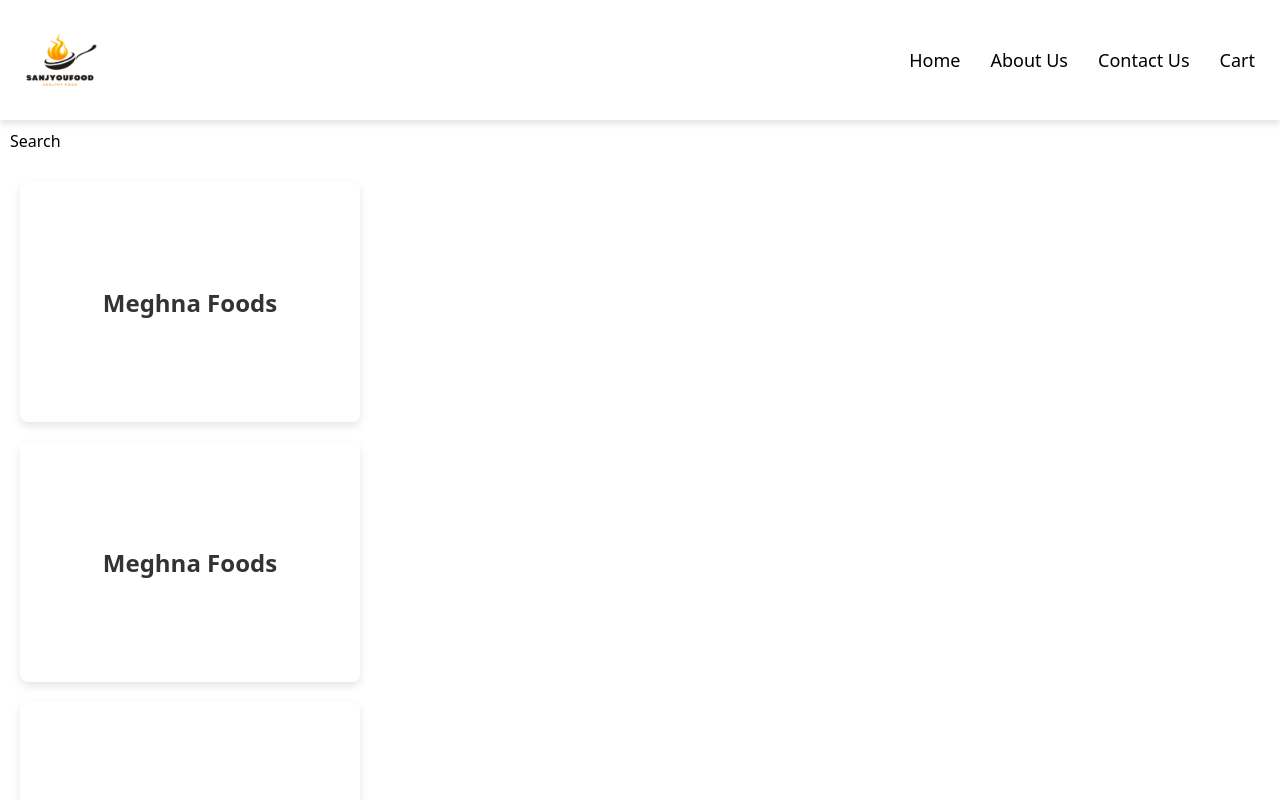
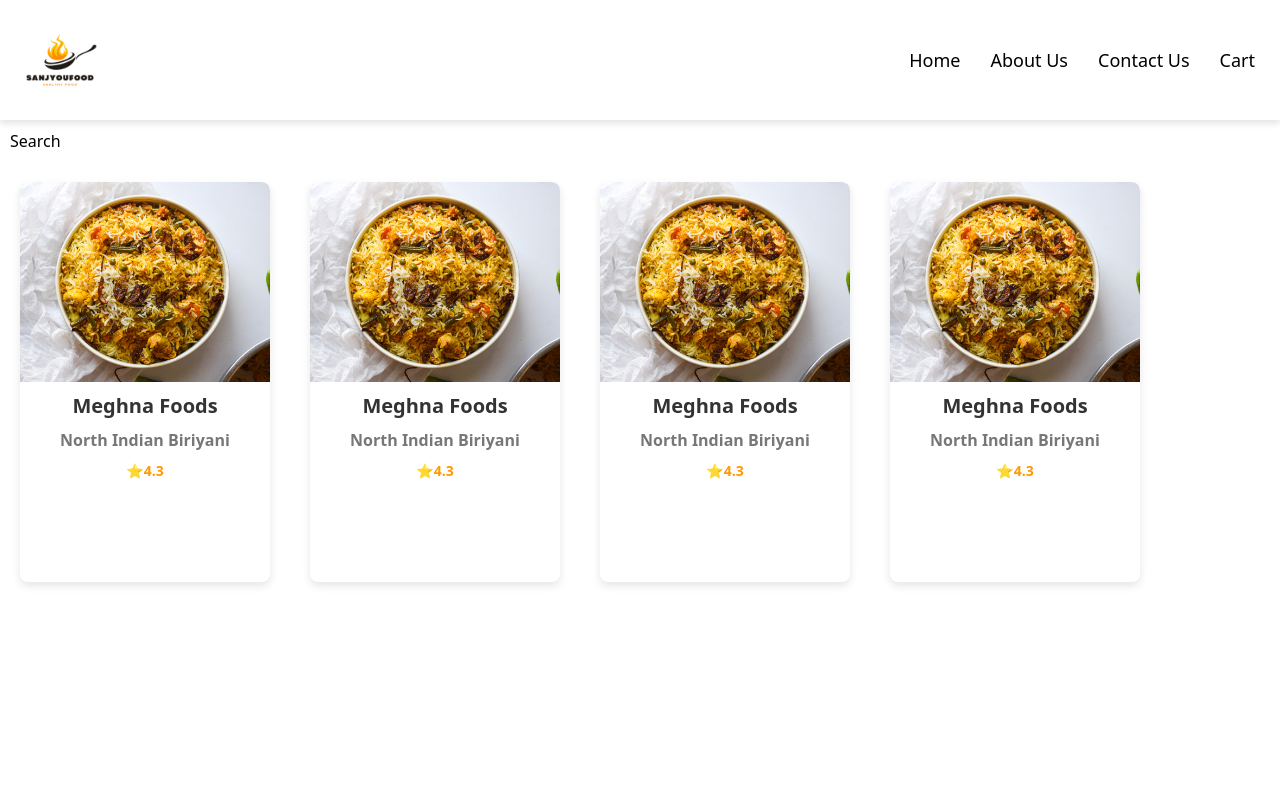
Before and after one commit to Sanjudevadas/sanjyouFood, a React (Vite) app: page / in a window 1280 px wide. Shown: the top 800 px of the page. Built offline with nearby package versions, Linux system fonts and the light colour scheme.

Commit message:
edited the cards

```diff
--- a/src/components/Body.jsx
+++ b/src/components/Body.jsx
@@ -11,6 +11,7 @@
         <RestaurentCard/>
         <RestaurentCard/>
         <RestaurentCard/>
+        <RestaurentCard/>
       </div>
     </div>
   );
--- a/src/components/RestaurentCard.jsx
+++ b/src/components/RestaurentCard.jsx
@@ -1,9 +1,12 @@
-
+import food1 from './food1.jpg'
 
 const RestaurentCard = () => {
   return (
     <div className="res-card">
-    <h1>Meghna Foods</h1>
+    <img src={food1} alt="" />
+    <h3>Meghna Foods</h3>
+    <h4>North Indian Biriyani</h4>
+    <h5>⭐4.3</h5>
     </div>
   )
 }
--- a/src/index.css
+++ b/src/index.css
@@ -4,14 +4,18 @@
     font-family: system-ui, -apple-system, BlinkMacSystemFont, 'Segoe UI', Roboto, Oxygen, Ubuntu, Cantarell, 'Open Sans', 'Helvetica Neue', sans-serif;
 }
 .header {
+    position: sticky; /* Make the header sticky */
+    top: 0; /* Stick the header to the top of the viewport */
+    z-index: 1000; /* Ensure the header stays above other content */
     display: flex;
     justify-content: space-between;
     align-items: center;
     padding: 10px;
-
+    background-color: #fff; /* Add background color to avoid transparency */
     color: rgb(0, 0, 0);
     box-shadow: 0 4px 6px rgba(0, 0, 0, 0.1);
   }
+
 
   .logo-container {
     display: flex;
@@ -49,32 +53,57 @@
 .search{
     padding: 10px;
 }
+/* styles.css */
+/* styles.css */
+/* styles.css */
 .res-card {
     background-color: #fff;
     border-radius: 8px;
     box-shadow: 0 4px 8px rgba(0, 0, 0, 0.1);
     overflow: hidden;
     margin: 20px;
-    padding: 20px;
-    width: 300px; /* Adjust the width as needed */
-    height: 200px; /* Adjust the height as needed */
+    width: 250px; /* Adjust the width for a vertical card */
+    height: 400px; /* Adjust the height for a vertical card */
     transition: transform 0.3s, box-shadow 0.3s;
     display: flex;
     flex-direction: column;
-    justify-content: center;
     align-items: center;
+    text-align: center;
   }
 
   .res-card:hover {
     transform: translateY(-10px);
     box-shadow: 0 8px 16px rgba(0, 0, 0, 0.2);
+cursor: pointer;
+}
+
+  .res-card img {
+    width: 100%;
+    height: 200px; /* Adjust height as needed */
+    object-fit: cover;
+    border-top-left-radius: 8px;
+    border-top-right-radius: 8px;
   }
 
-  .res-card h1 {
-    font-size: 24px;
+  .res-card h3 {
+    font-size: 20px;
     color: #333;
-    margin: 0;
-    padding: 0;
+    margin: 10px 0 5px;
     font-weight: 700;
-    text-align: center;
   }
+
+  .res-card h4 {
+    font-size: 16px;
+    color: #777;
+    margin: 5px 0;
+  }
+
+  .res-card h5 {
+    font-size: 14px;
+    color: #ff9900;
+    margin: 5px 0;
+  }
+  .res-container{
+    display: flex;
+    flex-wrap: wrap;
+  }
```
Also changed, not shown: src/components/food1.jpg (added).
